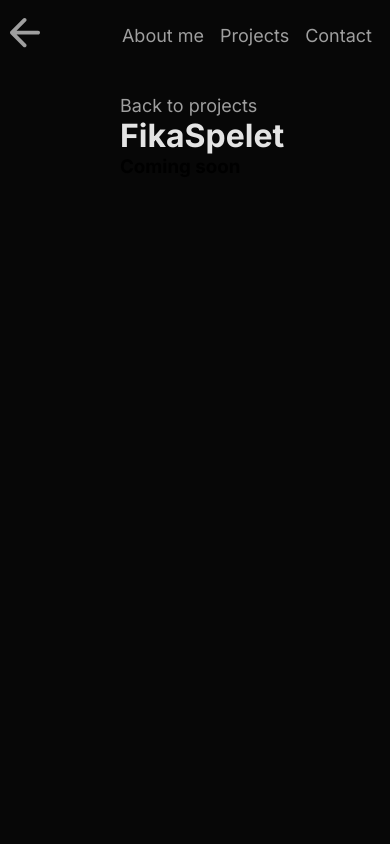
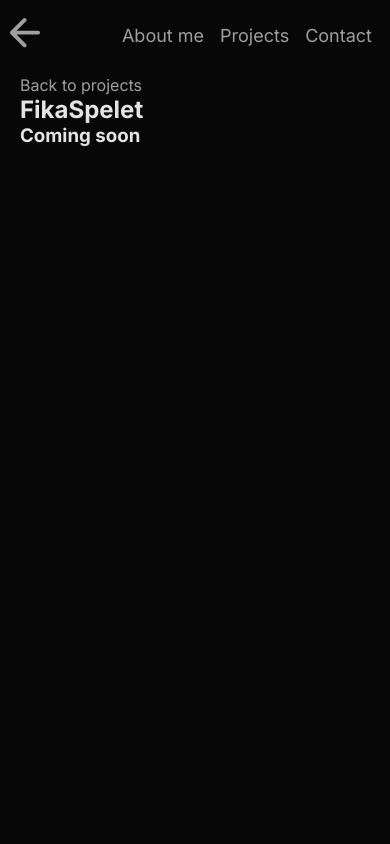
Before and after one commit to CodingQuercus/oak, a Next.js app: page /projects/fikaspelet in a window 390 px wide. Shown: the top 844 px of the page. Built offline with nearby package versions, Linux system fonts and the light colour scheme.

Commit message:
responsivitet

```diff
--- a/src/app/projects/fikaspelet/fika.module.css
+++ b/src/app/projects/fikaspelet/fika.module.css
@@ -7,6 +7,7 @@
     padding-left: 120px;
     padding-right: 120px;
     padding-bottom: 45px;
+    color: #E4E4E4;
 }
 
 .link {
@@ -26,3 +27,35 @@
     font-weight: 700;
     line-height: normal;
 }
+
+@media (max-width: 1024px) {
+    .container {
+        padding-left: 80px;
+        padding-right: 80px;
+    }
+
+    .link {
+        padding-top: 30px;
+        font-size: 24px;
+    }
+
+    .title {
+        font-size: 28px;
+    }
+}
+
+@media (max-width: 750px) {
+    .container {
+        padding-left: 20px;
+        padding-right: 20px;
+    }
+
+    .link {
+        padding-top: 30px;
+        font-size: 16px;
+    }
+
+    .title {
+        font-size: 24px;
+    }
+}
--- a/src/app/projects/recharge/recharge.module.css
+++ b/src/app/projects/recharge/recharge.module.css
@@ -7,6 +7,7 @@
     padding-left: 120px;
     padding-right: 120px;
     padding-bottom: 45px;
+    color: #E4E4E4;
 }
 
 .link {
@@ -26,3 +27,35 @@
     font-weight: 700;
     line-height: normal;
 }
+
+@media (max-width: 1024px) {
+    .container {
+        padding-left: 80px;
+        padding-right: 80px;
+    }
+
+    .link {
+        padding-top: 30px;
+        font-size: 24px;
+    }
+
+    .title {
+        font-size: 28px;
+    }
+}
+
+@media (max-width: 750px) {
+    .container {
+        padding-left: 20px;
+        padding-right: 20px;
+    }
+
+    .link {
+        padding-top: 30px;
+        font-size: 16px;
+    }
+
+    .title {
+        font-size: 24px;
+    }
+}
--- a/src/app/projects/redesign/redesign.module.css
+++ b/src/app/projects/redesign/redesign.module.css
@@ -7,6 +7,7 @@
     padding-left: 120px;
     padding-right: 120px;
     padding-bottom: 45px;
+    color: #E4E4E4;
 }
 
 .link {
@@ -26,3 +27,35 @@
     font-weight: 700;
     line-height: normal;
 }
+
+@media (max-width: 1024px) {
+    .container {
+        padding-left: 80px;
+        padding-right: 80px;
+    }
+
+    .link {
+        padding-top: 30px;
+        font-size: 24px;
+    }
+
+    .title {
+        font-size: 28px;
+    }
+}
+
+@media (max-width: 750px) {
+    .container {
+        padding-left: 20px;
+        padding-right: 20px;
+    }
+
+    .link {
+        padding-top: 30px;
+        font-size: 16px;
+    }
+
+    .title {
+        font-size: 24px;
+    }
+}
```
